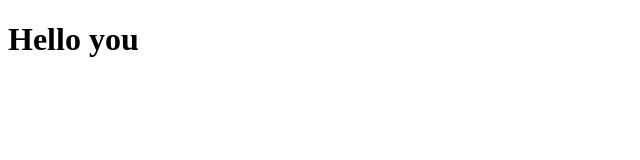
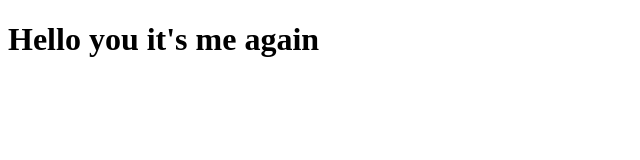
Before and after one commit to shon3l/shon.github.io, a plain HTML site: page index.html in a window 1280 px wide. Shown: the whole page, without its empty margins (0-640 px from the left). Drawn offline with Linux system fonts and the light colour scheme.

Commit message:
Update index.html

```diff
--- a/index.html
+++ b/index.html
@@ -4,6 +4,6 @@
     <title>Hello You</title>
 </head>
 <body>
-    <h1>Hello you</h1>
+    <h1>Hello you it's me again</h1>
 </body>
 </html>
```
